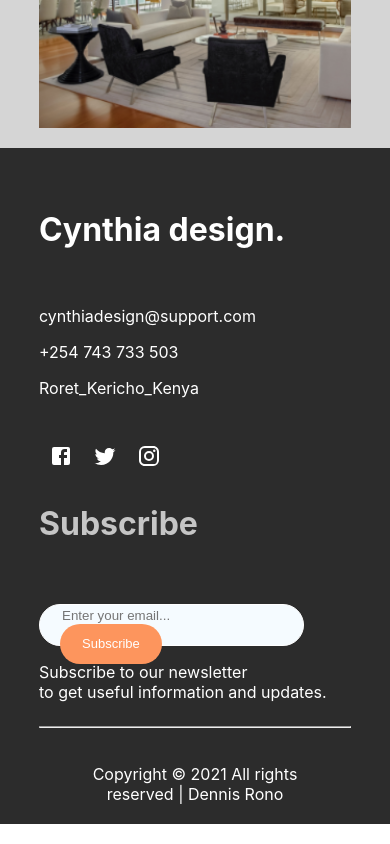
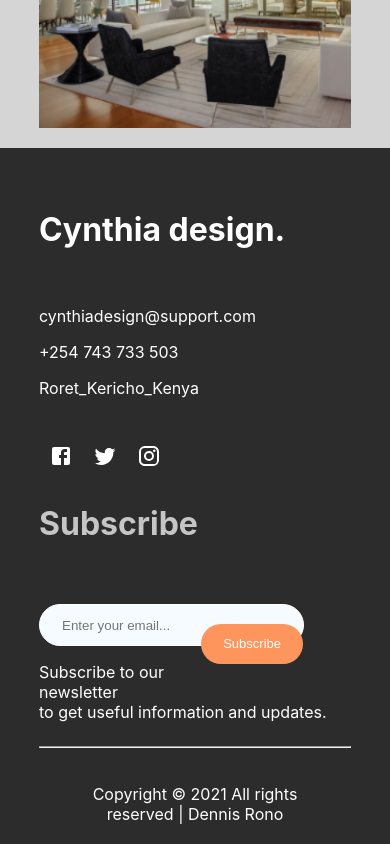
Before and after one commit to DennisRono/cynthiadesign.com, a Next.js app: page / in a window 390 px wide. Shown: the part 2627-3471 px from the top of the page. Built offline with nearby package versions, Linux system fonts and the light colour scheme.

Commit message:
Add files via upload

```diff
--- a/styles/footer.module.css
+++ b/styles/footer.module.css
@@ -42,10 +42,15 @@
     border: none;
     border: 1px solid #ffffff;
     border-radius: 30px;
+    padding-top: 10px;
 }
 @media(max-width: 420px){
     .navSearch{
         width: 265px;
+        padding-top: 10px;
+    }
+    .navbutton{
+        margin-top: -10px !important;
     }
 }
 .navSearch > .navInput{
@@ -65,6 +70,8 @@
     border-radius: 30px;
     font-size: 13px;
     font-weight: 500;
+    float: right;
+    margin-top: -10px !important;
 }
 .footertwo > h1,
 .footerthree > h1,
```
